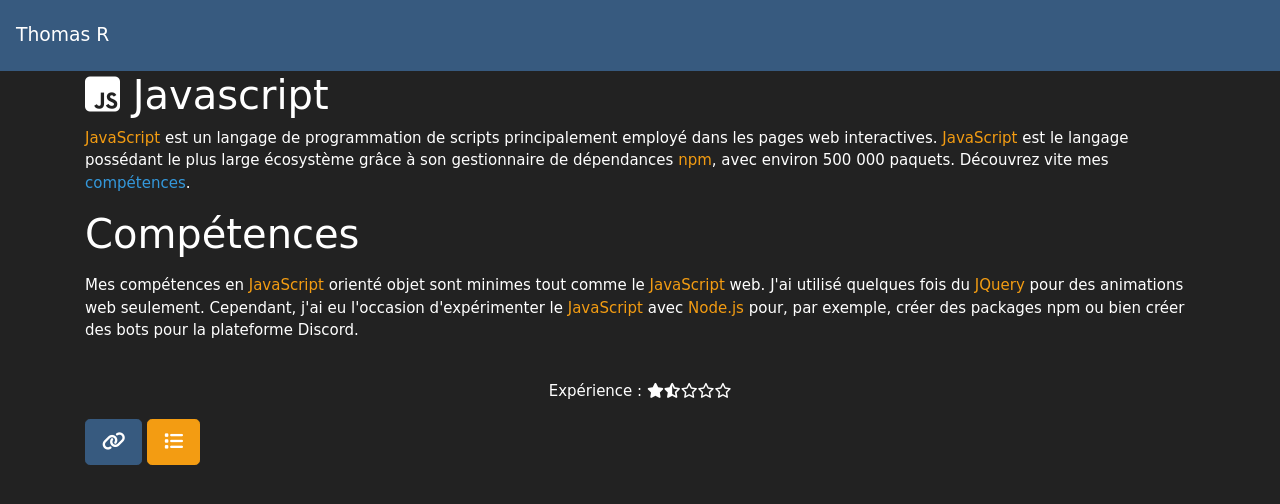
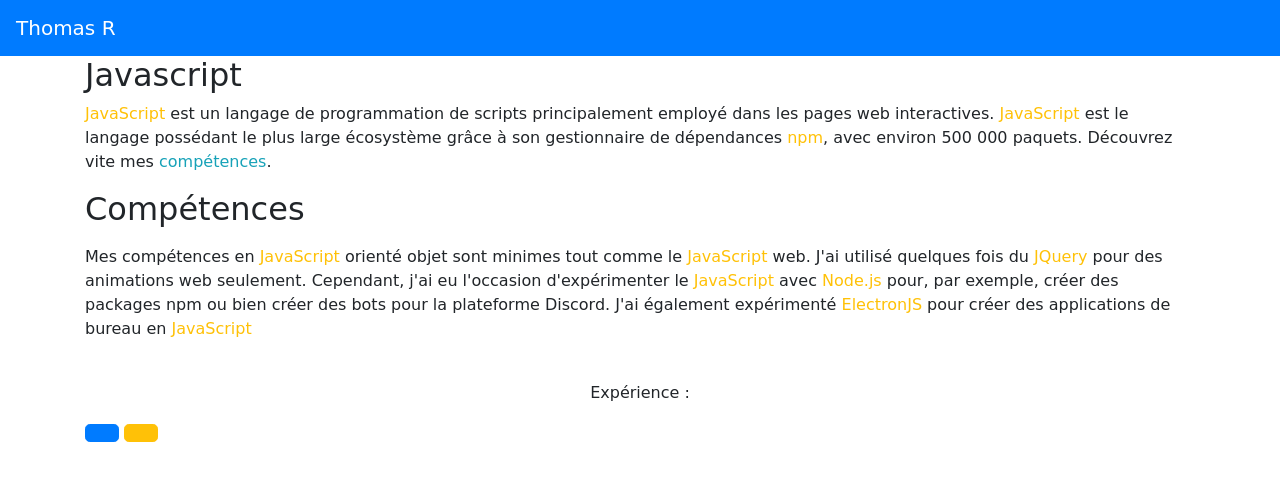
Before and after one commit to xReapex/Portfolio, a Symfony app: template templates/skills/javascript.html.twig in a window 1280 px wide. Shown: the top 504 px of the page. Run offline with Twig, Linux system fonts and the light colour scheme; the template is opened without the code that fills it, so the values that code supplies are empty; some libraries are stand-ins or nearby versions; some web fonts are replaced.

Commit message:
Minor update

```diff
--- a/templates/base.html.twig
+++ b/templates/base.html.twig
@@ -5,9 +5,10 @@
         <title>Thomas Robert - {% block title %}{% endblock %}</title>
 
         {{ encore_entry_link_tags('app') }}
-        <link rel="stylesheet" href="https://stackpath.bootstrapcdn.com/bootstrap/4.5.2/css/bootstrap.min.css" integrity="sha384-JcKb8q3iqJ61gNV9KGb8thSsNjpSL0n8PARn9HuZOnIxN0hoP+VmmDGMN5t9UJ0Z" crossorigin="anonymous">
-        <link rel="stylesheet" href="https://bootswatch.com/4/darkly/bootstrap.min.css">
+        <link rel="stylesheet" href="{{ asset('local/bootstrapv4.5.3/css/bootstrap.css') }}">
+        <link rel="stylesheet" href="{{ asset('local/bootstrap.min.css') }}"> <!--Bootswatch-->
         <link href="https://fonts.googleapis.com/css2?family=Kufam&display=swap" rel="stylesheet">
+        <link href="{{ asset('local/fontawesome/css/all.css') }}" rel="stylesheet">
 
         {% block stylesheets %}{% endblock %}
     </head>
@@ -33,7 +34,7 @@
     <script src="https://code.jquery.com/jquery-3.5.1.slim.min.js" integrity="sha384-DfXdz2htPH0lsSSs5nCTpuj/zy4C+OGpamoFVy38MVBnE+IbbVYUew+OrCXaRkfj" crossorigin="anonymous"></script>
     <script src="https://cdn.jsdelivr.net/npm/popper.js@1.16.0/dist/umd/popper.min.js" integrity="sha384-Q6E9RHvbIyZFJoft+2mJbHaEWldlvI9IOYy5n3zV9zzTtmI3UksdQRVvoxMfooAo" crossorigin="anonymous"></script>
     <script src="https://stackpath.bootstrapcdn.com/bootstrap/4.5.0/js/bootstrap.min.js" integrity="sha384-OgVRvuATP1z7JjHLkuOU7Xw704+h835Lr+6QL9UvYjZE3Ipu6Tp75j7Bh/kR0JKI" crossorigin="anonymous"></script>
-    <script src="https://kit.fontawesome.com/4cedd4ad5b.js" crossorigin="anonymous"></script>
+    <script></script>
     {% block javascripts %}{% endblock %}
     </body>
 </html>
--- a/templates/skills/javascript.html.twig
+++ b/templates/skills/javascript.html.twig
@@ -6,7 +6,7 @@
 {% block name2 %}Compétences{% endblock %}
 {% block content2 %}
 
-    <p>Mes compétences en <c class="text-warning">JavaScript</c> orienté objet sont minimes tout comme le <c class="text-warning">JavaScript</c> web. J'ai utilisé quelques fois du <c class="text-warning">JQuery</c> pour des animations web seulement. Cependant, j'ai eu l'occasion d'expérimenter le <c class="text-warning">JavaScript</c> avec <c class="text-warning">Node.js</c> pour, par exemple, créer des packages npm ou bien créer des bots pour la plateforme Discord. </p>
+    <p>Mes compétences en <c class="text-warning">JavaScript</c> orienté objet sont minimes tout comme le <c class="text-warning">JavaScript</c> web. J'ai utilisé quelques fois du <a class="text-warning" href="https://jquery.com/">JQuery</a> pour des animations web seulement. Cependant, j'ai eu l'occasion d'expérimenter le <c class="text-warning">JavaScript</c> avec <a class="text-warning" href="https://nodejs.org/en/">Node.js</a> pour, par exemple, créer des packages npm ou bien créer des bots pour la plateforme Discord. J'ai également expérimenté <a class="text-warning" href="https://www.electronjs.org/">ElectronJS</a> pour créer des applications de bureau en <c class="text-warning">JavaScript</c></p>
     <br>
     <center>Expérience : <html><body><i class="fas fa-star"></i><i class="fas fa-star-half-alt"></i><i class="far fa-star"></i><i class="far fa-star"></i><i class="far fa-star"></i></body></html></center>
 {% endblock %}
```
